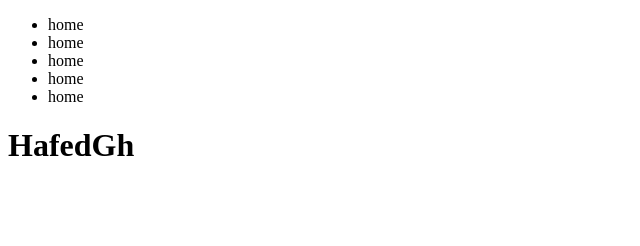
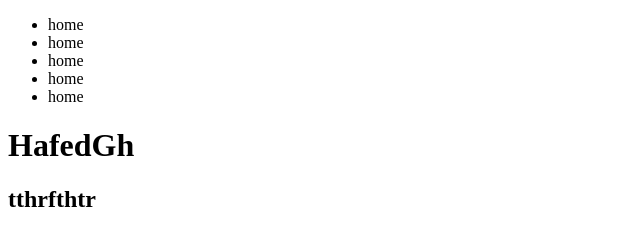
Before and after one commit to HafedGhamdan/aas, a plain HTML site: page index.html in a window 1280 px wide. Shown: the whole page, without its empty margins (0-640 px from the left). Drawn offline with Linux system fonts and the light colour scheme.

Commit message:
added h2

```diff
--- a/index.html
+++ b/index.html
@@ -16,6 +16,7 @@
         </ul>
     </nav>
     <h1>HafedGh</h1>
+    <h2>tthrfthtr</h2>
 
 </body>
 </html>
```
